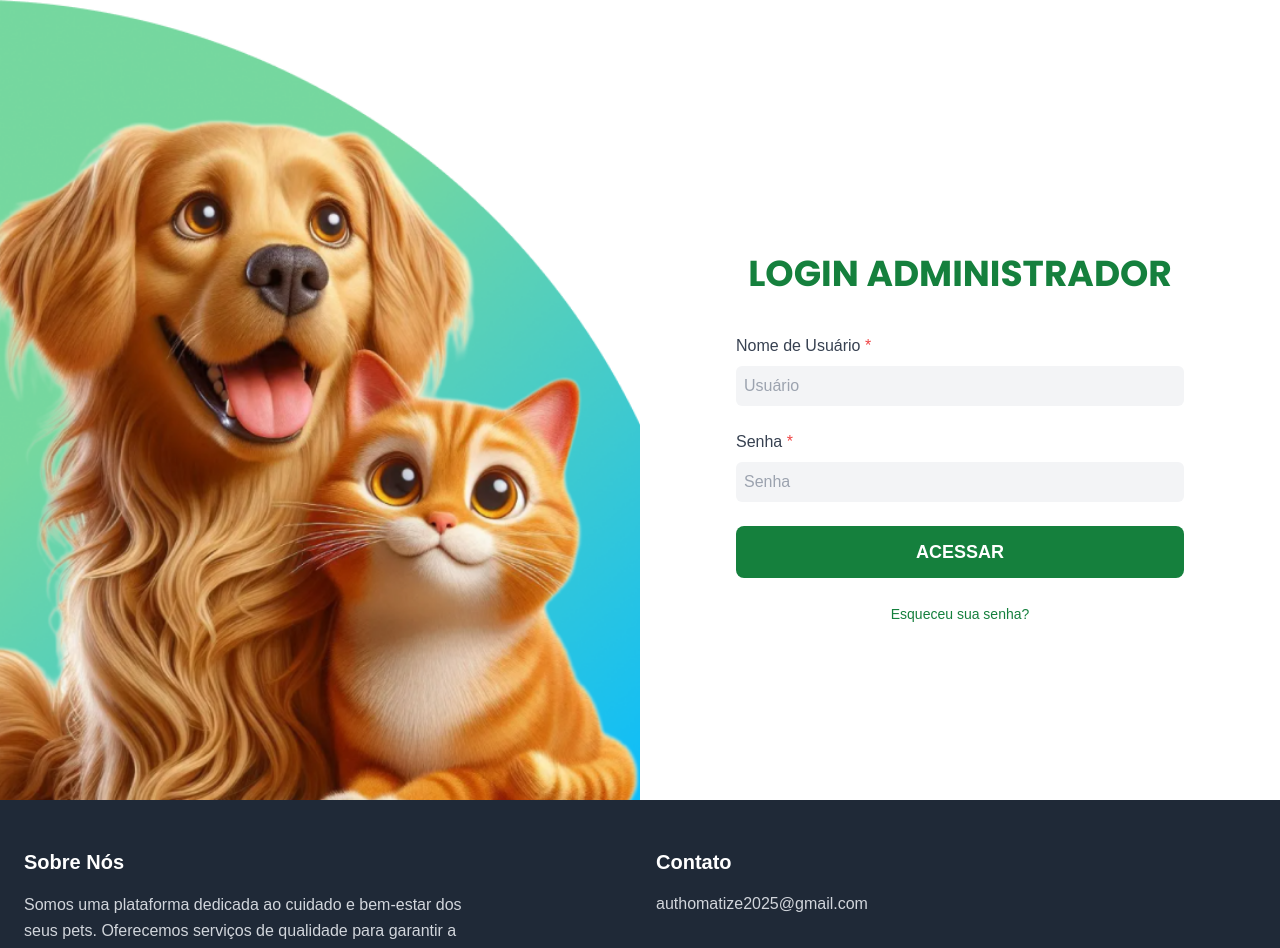
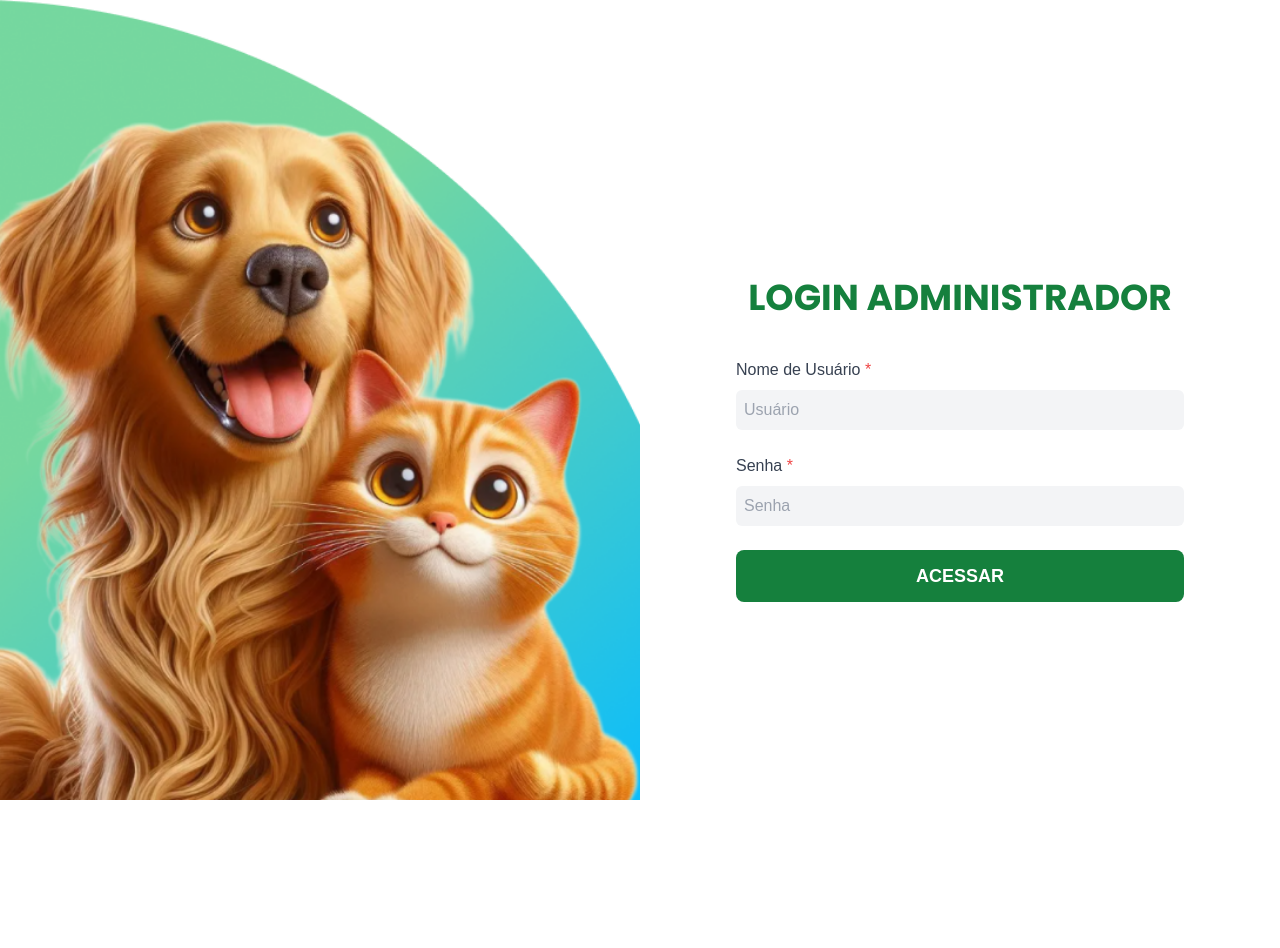
Before and after one commit to erickdmscn/petshop_frontend, a Next.js app: page /login in a window 1280 px wide. Shown: the top 948 px of the page. After the commit the page ends 800 px from the top, so only its background shows below. Built offline with nearby package versions, Linux system fonts and the light colour scheme; no server answers.

Commit message:
feat: removing footer and forgot password

```diff
--- a/src/app/login/page.tsx
+++ b/src/app/login/page.tsx
@@ -8,7 +8,6 @@ import { zodResolver } from '@hookform/resolvers/zod'
 import { loginSchema, type LoginFormData } from '../schemas/loginSchema'
 import { loginAction } from '@/actions'
 import InputForm from '../components/InputForm'
-import Footer from '../components/Footer'
 import toast from 'react-hot-toast'
 
 interface LoginState {
@@ -129,19 +128,12 @@ export default function Login() {
                   />
 
                   <SubmitButton />
-
-                  <div className="mt-4 text-center">
-                    <span className="cursor-pointer text-sm text-green-700 transition-colors hover:text-green-800 hover:underline">
-                      Esqueceu sua senha?
-                    </span>
-                  </div>
                 </form>
               </FormProvider>
             </div>
           </section>
         </div>
       </main>
-      <Footer />
     </>
   )
 }
```
